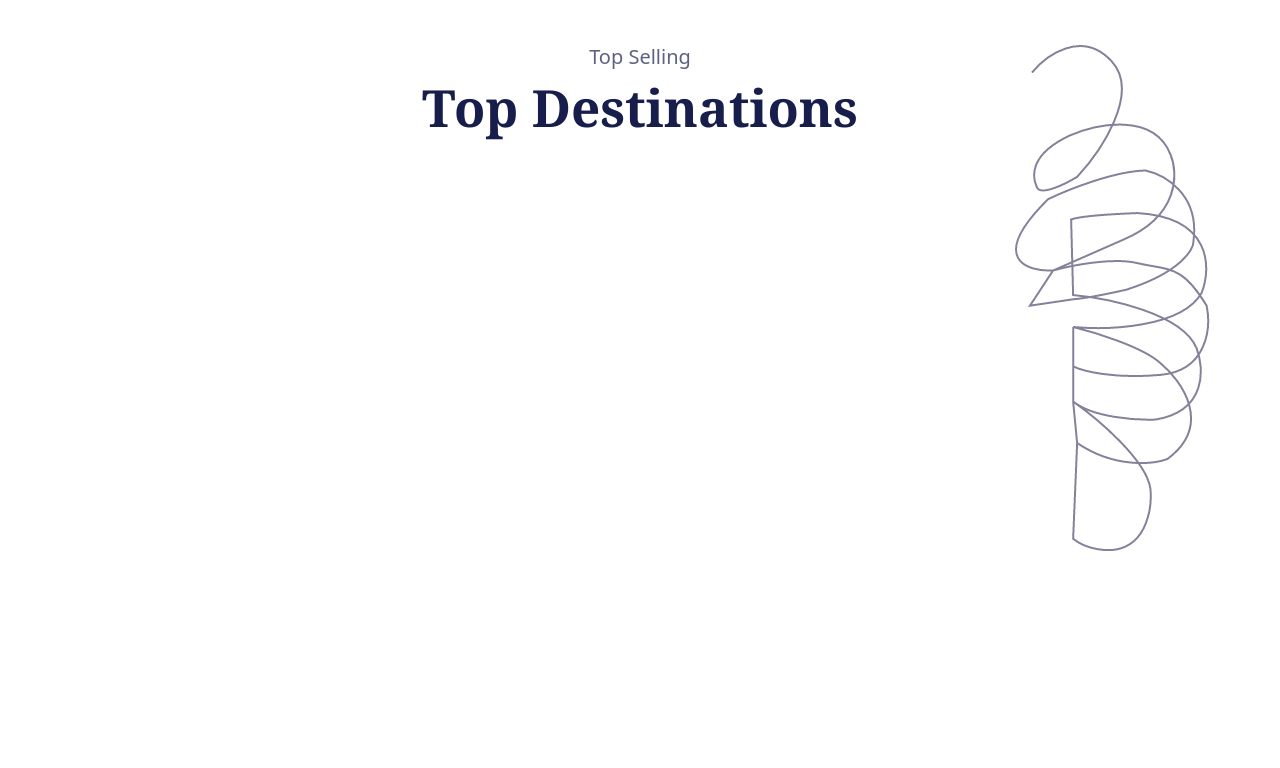
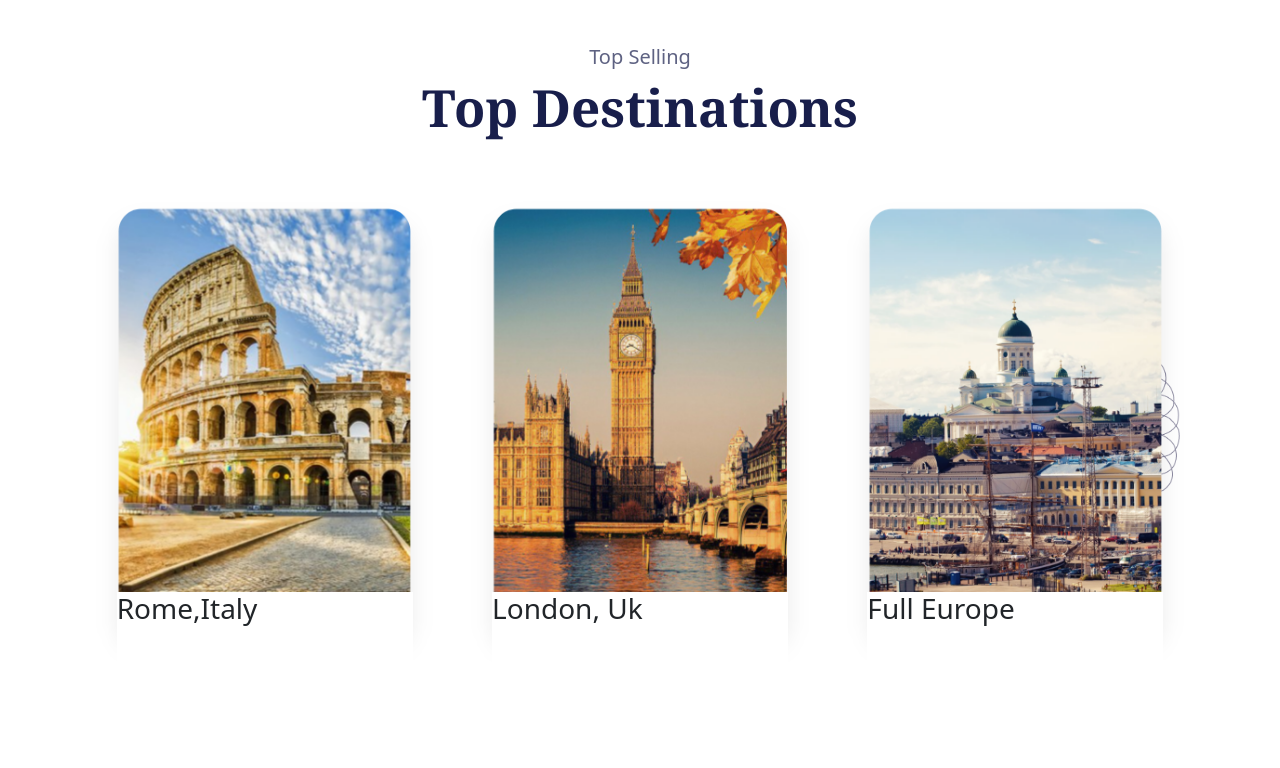
Before and after one commit to arqamahmed/jadoo-travels, a plain HTML site: page index.html in a window 1280 px wide. Shown: the part 1416-2184 px from the top of the page. Before the commit the page ends 1968 px from the top, so only its background shows below. Drawn offline with nearby package versions, Linux system fonts and the light colour scheme.

Commit message:
feat:section2

```diff
--- a/css/header.css
+++ b/css/header.css
@@ -103,7 +103,7 @@
   height: 75px;
   width: 70px !important;
 }
-.item {
+.sec-one-item {
   height: 440px;
   margin-left: 6px;
   justify-content: center;
@@ -161,10 +161,49 @@
 }
 .shape-ring {
   position: absolute;
-  right: 70px;
+  right: 290px;
+  height: 344px;
+
+  margin-top: 115px;
 }
+
 .section-one-heading {
   font-size: 3.2rem;
   font-family: Georgia, "Times New Roman", Times, serif;
   color: #181e4b;
 }
+
+.first-destination {
+  background-image: url(../images/Rectangle\ -1@2x.png);
+}
+
+.second-destination {
+  background-image: url(../images/Rec@2x.png);
+}
+
+.third-destination {
+  background-image: url(../images/Rectangle\ 14@2x.png);
+}
+.first-destination-inner {
+  background: white;
+
+  position: absolute;
+  bottom: 60px;
+  width: 81%;
+  height: 20%;
+  border-radius: 0px 0px 20px 20px;
+}
+.destination {
+  height: 581px;
+  background-size: contain;
+  background-repeat: no-repeat;
+  display: flex;
+  justify-content: center;
+  align-items: center;
+  position: relative;
+  transition-duration: 0.3s;
+  cursor: pointer;
+}
+.destination:hover {
+  transform: scale(1.1);
+}
--- a/css/media-qurey-sm.css
+++ b/css/media-qurey-sm.css
@@ -34,6 +34,13 @@
   .hero-title {
     font-size: 4.6rem;
   }
+  .shape-ring {
+    position: absolute;
+    right: 100px;
+    height: 200px;
+
+    margin-top: 180px;
+  }
 }
 
 @media (min-width: 1400px) {
--- a/index.html
+++ b/index.html
@@ -181,8 +181,8 @@
           We Offer Best Services
         </h3>
       </div>
-      <div class="owl-carousel owl-theme mt-5 we-offer-container">
-        <div class="item first-div">
+      <div class="owl-carousel owl-one owl-theme mt-5 we-offer-container">
+        <div class="item sec-one-item first-div">
           <div class="offer-effect"></div>
           <div class="card-body">
             <img
@@ -196,7 +196,7 @@
             </p>
           </div>
         </div>
-        <div class="item">
+        <div class="item sec-one-item">
           <div class="offer-effect"></div>
           <div class="card-body">
             <img
@@ -210,7 +210,7 @@
             </p>
           </div>
         </div>
-        <div class="item">
+        <div class="item sec-one-item">
           <div class="offer-effect"></div>
           <div class="card-body">
             <img
@@ -225,7 +225,7 @@
             </p>
           </div>
         </div>
-        <div class="item">
+        <div class="item sec-one-item">
           <div class="offer-effect"></div>
           <div class="card-body">
             <img
@@ -243,18 +243,46 @@
     </div>
 
     <!-- section 2 top destinations -->
+
     <div class="container">
-      <div class="d-none d-lg-block d-xl-block">
-        <img src="images/Decore@2x.png" alt="destination" class="shape-ring" />
-      </div>
-
-      <div class="mb-7 text-center">
+      <!-- head wraper -->
+      <div class="text-center">
         <h5 class="text-secondary">Top Selling</h5>
         <h3
           class="fs-lg-8 fs-7 fw-bold font-cursive text-capitalize section-one-heading"
         >
           Top Destinations
         </h3>
+      </div>
+
+      <img
+        src="images/Decore@2x.png"
+        alt="destination"
+        class="shape-ring d-none d-lg-block d-xl-block"
+      />
+      <div class="owl-container"></div>
+      <div class="owl-carousel owl-two owl-theme mt-5">
+        <div class="item">
+          <div class="first-destination destination">
+            <div class="first-destination-inner">
+              <h3>Rome,Italy</h3>
+            </div>
+          </div>
+        </div>
+        <div class="item">
+          <div class="second-destination destination">
+            <div class="first-destination-inner">
+              <h3>London, Uk</h3>
+            </div>
+          </div>
+        </div>
+        <div class="item">
+          <div class="third-destination destination">
+            <div class="first-destination-inner">
+              <h3>Full Europe</h3>
+            </div>
+          </div>
+        </div>
       </div>
     </div>
 
@@ -268,6 +296,7 @@
       integrity="sha512-aVKKRRi/Q/YV+4mjoKBsE4x3H+BkegoM/em46NNlCqNTmUYADjBbeNefNxYV7giUp0VxICtqdrbqU7iVaeZNXA=="
       crossorigin="anonymous"
       referrerpolicy="no-referrer"
+      \docs\4.0\components\card\
     ></script>
     <script
       src="https://cdnjs.cloudflare.com/ajax/libs/OwlCarousel2/2.3.4/owl.carousel.min.js"
--- a/owl.js
+++ b/owl.js
@@ -1,11 +1,14 @@
-$('.owl-carousel').owlCarousel({
+
+$('.owl-one').owlCarousel({
     loop:true,
     margin:10,
     responsiveClass:true,
+    nav:false,
+    dots:true,
     responsive:{
         0:{
             items:1,
-            nav:true
+            nav:false
         },
         600:{
             items:3,
@@ -18,3 +21,27 @@ $('.owl-carousel').owlCarousel({
         }
     }
 })
+
+
+$('.owl-two').owlCarousel({
+    loop:true,
+    margin:10,
+    responsiveClass:true,
+    nav:false,
+    dots:true,
+    responsive:{
+        0:{
+            items:1,
+            nav:false
+        },
+        600:{
+            items:3,
+            nav:false
+        },
+        1000:{
+            items:3,
+            nav:true,
+            loop:false
+        }
+    }
+})
```
